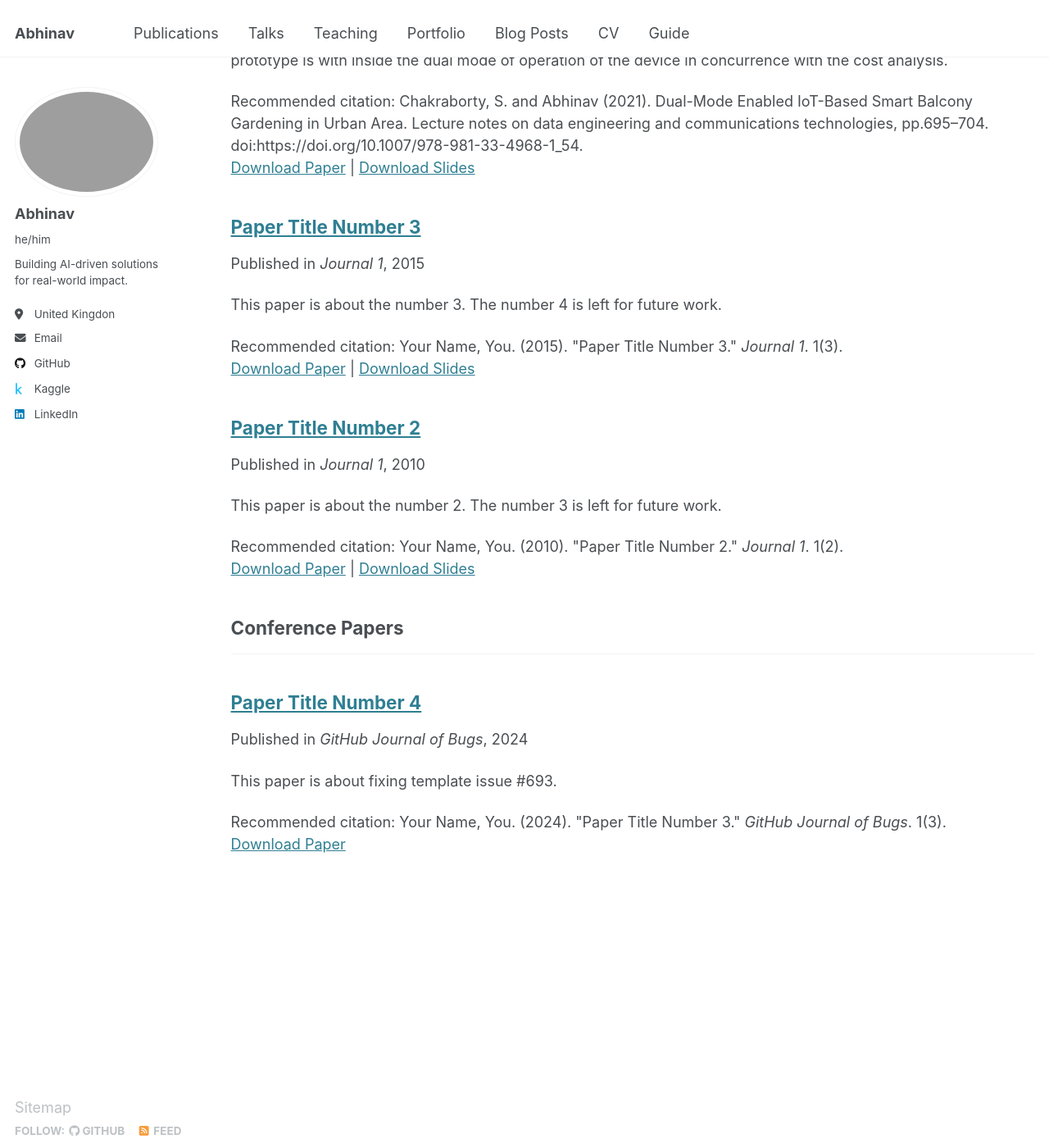
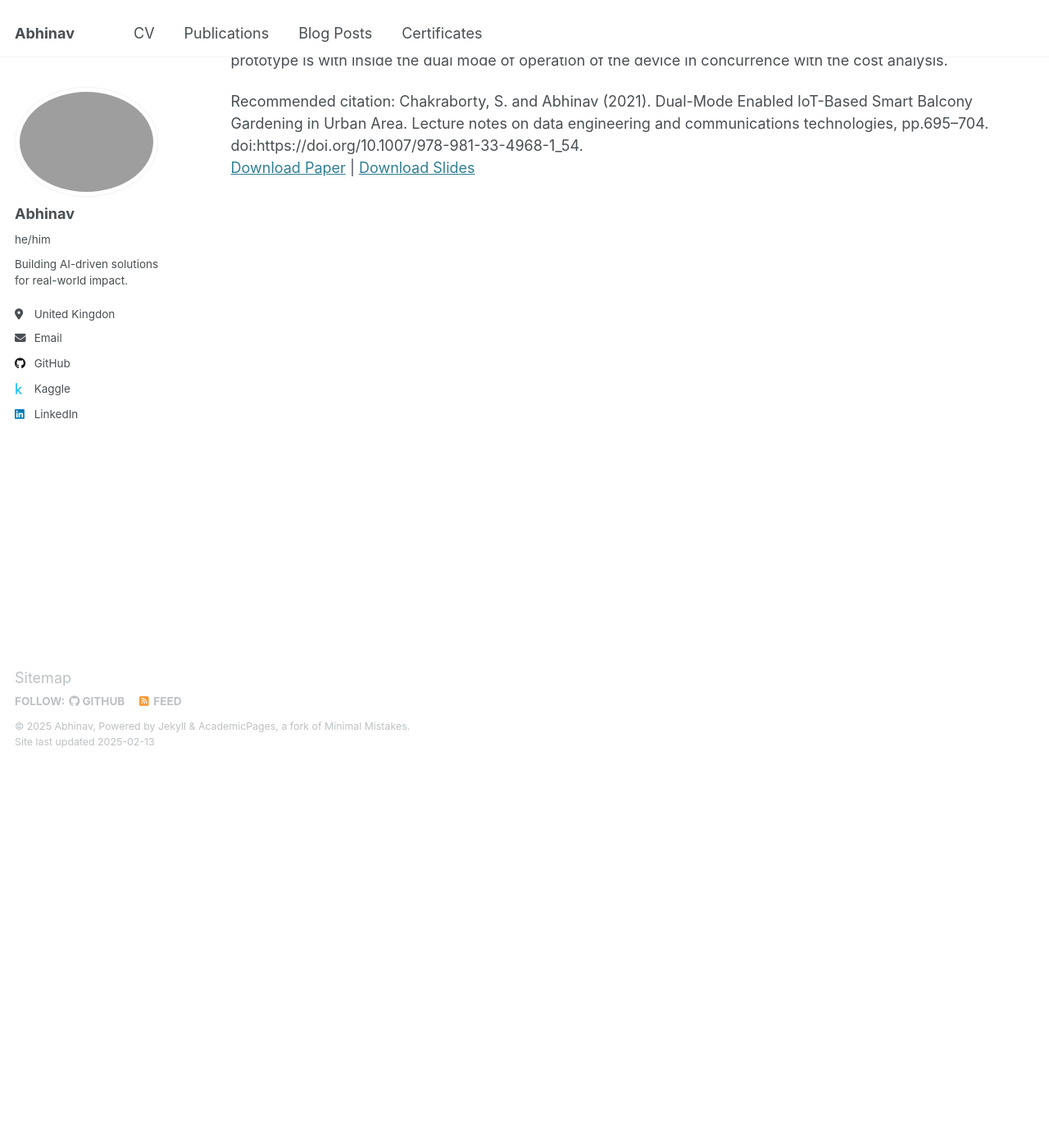
Before and after one commit to Abhinav330/portfolio-test, a Jekyll site: the page built from _pages/publications.html, in a window 1280 px wide and 1400 px high, scrolled down 468 px. Shown: the whole window at 82% size. Built offline with Jekyll 4.4.1, drawn with Linux system fonts in a browser that asks for light colours.

Commit message:
newpage_try

```diff
--- a/_config.yml
+++ b/_config.yml
@@ -283,6 +283,14 @@
       author_profile: true
       share: true
 
+  - scope:
+      path: ""
+      type: certificates
+    values:
+      layout: single
+      author_profile: true
+      share: true
+
 
 # Sass/SCSS
 sass:
--- a/_data/navigation.yml
+++ b/_data/navigation.yml
@@ -5,23 +5,23 @@
 # prevent it from being included in the site.
 
 main:
+  - title: "CV"
+    url: /cv/
+
   - title: "Publications"
     url: /publications/
 
-  - title: "Talks"
-    url: /talks/
+  # - title: "Talks"
+  #   url: /talks/
 
-  - title: "Teaching"
-    url: /teaching/
+  # - title: "Teaching"
+  #   url: /teaching/
 
-  - title: "Portfolio"
-    url: /portfolio/
+  # - title: "Portfolio"
+  #   url: /portfolio/
 
   - title: "Blog Posts"
     url: /year-archive/
 
-  - title: "CV"
-    url: /cv/
-
-  - title: "Guide"
-    url: /markdown/
+  - title: "Certificates"
+    url: /certificates/
--- a/_publications/2010-10-01-paper-title-number-2.md
+++ /dev/null
@@ -1,14 +0,0 @@
----
-title: "Paper Title Number 2"
-collection: publications
-category: manuscripts
-permalink: /publication/2010-10-01-paper-title-number-2
-excerpt: 'This paper is about the number 2. The number 3 is left for future work.'
-date: 2010-10-01
-venue: 'Journal 1'
-slidesurl: 'http://academicpages.github.io/files/slides2.pdf'
-paperurl: 'http://academicpages.github.io/files/paper2.pdf'
-citation: 'Your Name, You. (2010). &quot;Paper Title Number 2.&quot; <i>Journal 1</i>. 1(2).'
----
-
-The contents above will be part of a list of publications, if the user clicks the link for the publication than the contents of section will be rendered as a full page, allowing you to provide more information about the paper for the reader. When publications are displayed as a single page, the contents of the above "citation" field will automatically be included below this section in a smaller font.
--- a/_publications/2015-10-01-paper-title-number-3.md
+++ /dev/null
@@ -1,14 +0,0 @@
----
-title: "Paper Title Number 3"
-collection: publications
-category: manuscripts
-permalink: /publication/2015-10-01-paper-title-number-3
-excerpt: 'This paper is about the number 3. The number 4 is left for future work.'
-date: 2015-10-01
-venue: 'Journal 1'
-slidesurl: 'http://academicpages.github.io/files/slides3.pdf'
-paperurl: 'http://academicpages.github.io/files/paper3.pdf'
-citation: 'Your Name, You. (2015). &quot;Paper Title Number 3.&quot; <i>Journal 1</i>. 1(3).'
----
-
-The contents above will be part of a list of publications, if the user clicks the link for the publication than the contents of section will be rendered as a full page, allowing you to provide more information about the paper for the reader. When publications are displayed as a single page, the contents of the above "citation" field will automatically be included below this section in a smaller font.
--- a/_publications/2024-02-17-paper-title-number-4.md
+++ /dev/null
@@ -1,13 +0,0 @@
----
-title: "Paper Title Number 4"
-collection: publications
-category: conferences
-permalink: /publication/2024-02-17-paper-title-number-4
-excerpt: 'This paper is about fixing template issue #693.'
-date: 2024-02-17
-venue: 'GitHub Journal of Bugs'
-paperurl: 'http://academicpages.github.io/files/paper3.pdf'
-citation: 'Your Name, You. (2024). &quot;Paper Title Number 3.&quot; <i>GitHub Journal of Bugs</i>. 1(3).'
----
-
-The contents above will be part of a list of publications, if the user clicks the link for the publication than the contents of section will be rendered as a full page, allowing you to provide more information about the paper for the reader. When publications are displayed as a single page, the contents of the above "citation" field will automatically be included below this section in a smaller font.
```
Also changed, not shown: _Certificates/portfolio-1.md (added, +7 -0 lines), _publications/2009-10-01-paper-title-number-1.md (+3 -3 lines), 7 other files.
